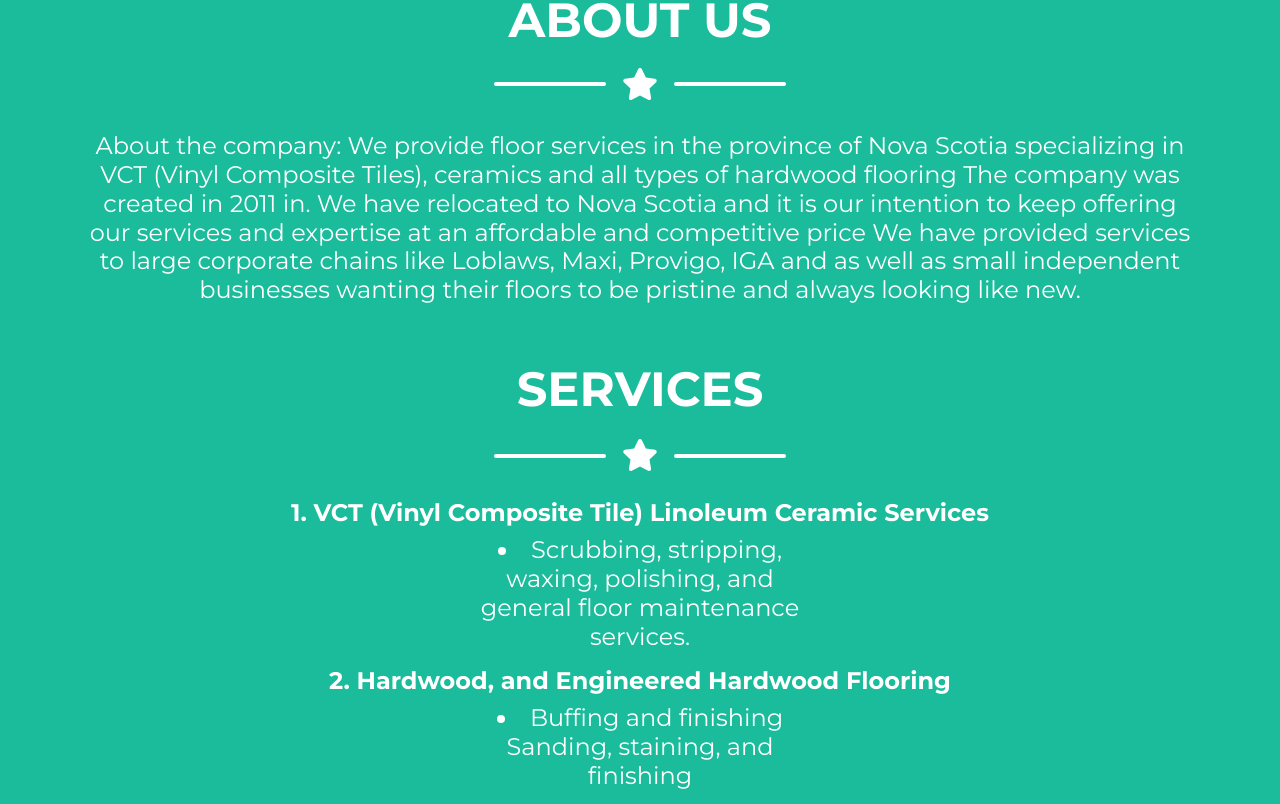
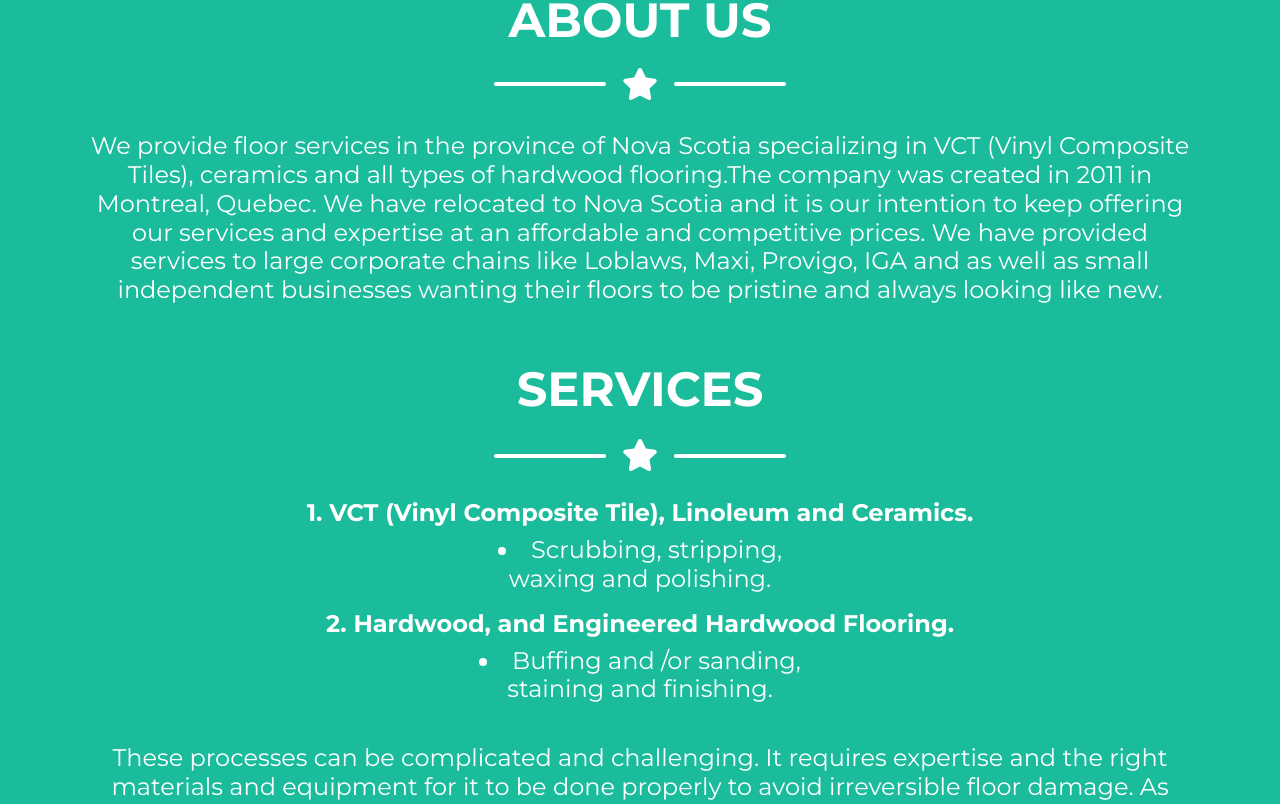
Before and after one commit to Gurjinder31/flooring-website, a React (Create React App) app: page / in a window 1280 px wide. Shown: the part 1588-2392 px from the top of the page. Built offline with nearby package versions, Linux system fonts and the light colour scheme.

Commit message:
updationns

```diff
--- a/src/components/About.js
+++ b/src/components/About.js
@@ -13,14 +13,11 @@ const About = () => {
                     </div>
                     <div class="row h4 font-weight-normal ">
 
-                        <p>About the company: We provide floor services in the province of Nova Scotia
+                        <p>We provide floor services in the province of Nova Scotia
                             specializing in VCT (Vinyl Composite Tiles), ceramics and all types
-                            of hardwood flooring
-
-                            The company was created in 2011 in. We have relocated to Nova
+                            of hardwood flooring.The company was created in 2011 in Montreal, Quebec. We have relocated to Nova
                             Scotia and it is our intention to keep offering our services and
-                            expertise at an affordable and competitive price
-
+                            expertise at an affordable and competitive prices.
                             We have provided services to large corporate chains like Loblaws,
                             Maxi, Provigo, IGA and as well as small independent businesses
                             wanting their floors to be pristine and always looking like new.
@@ -55,21 +52,19 @@ const About = () => {
 
 
 
-                        <p className="h4 font-weight-bold">1. VCT (Vinyl Composite Tile) Linoleum Ceramic Services
+                        <p className="h4 font-weight-bold">1. VCT (Vinyl Composite Tile), Linoleum and Ceramics.
                         </p>
                         <div class="col-lg-4 mx-auto "><p class="lead">
                             <li className="h4 font-weight-normal">
-                                Scrubbing, stripping, waxing, polishing, and general floor
-                                maintenance services.
+                                Scrubbing, stripping, waxing and polishing.
                             </li>
 
                         </p></div>
-                        <p className="h4 font-weight-bold">2. Hardwood, and Engineered Hardwood Flooring
+                        <p className="h4 font-weight-bold">2. Hardwood, and Engineered Hardwood Flooring.
                         </p>
                         <div class="col-lg-4 mx-auto"><p class=" lead">
                             <li className="h4 font-weight-normal">
-                                Buffing and finishing
-                                Sanding, staining, and finishing
+                                Buffing and /or sanding, staining and finishing.
                             </li>
 
                         </p></div>
--- a/src/components/Contact.js
+++ b/src/components/Contact.js
@@ -5,7 +5,7 @@ const Contact = () => {
         <div>
             <section class="page-section" id="contact">
                 <div class="container">
-                    <h2 class="page-section-heading text-center text-uppercase text-secondary mb-0">Contact Me</h2>
+                    <h2 class="page-section-heading text-center text-uppercase text-secondary mb-0">Contact Us</h2>
                     <div class="divider-custom">
                         <div class="divider-custom-line"></div>
                         <div class="divider-custom-icon"><i class="fas fa-star"></i></div>
--- a/src/components/Footer.js
+++ b/src/components/Footer.js
@@ -12,11 +12,12 @@ const Footer = () => {
 
                                 Fall River, NS B2T 1E6
                             </p>
+
                         </div>
-                        <div class="col-lg-6 mb-5 mb-lg-0">
-                            <h4 class="text-uppercase mb-4">Around the Web</h4>
-                            <a class="btn btn-outline-light btn-social mx-1" href="#!"><i class="fab fa-fw fa-facebook-f"></i></a>
-                            <a class="btn btn-outline-light btn-social mx-1" href="#!"><i class="fab fa-fw fa-twitter"></i></a>
+
+                        <div className="col-lg-6 mb-5 mb-lg-0">
+                            <h4 className="text-uppercase mb-4">Around the Web</h4>
+                            <a className="btn btn-outline-light btn-social mx-1" href="https://www.facebook.com/MOG-Floor-Maintenance-107212788268901/" target="_blank"><i class="fab fa-fw fa-facebook-f"></i></a>
                         </div>
 
                     </div>
--- a/src/components/Homebar.js
+++ b/src/components/Homebar.js
@@ -6,7 +6,7 @@ const Homebar = () => {
         <div className='Homebar--container' >
             <header className="masthead bg-primary text-blue text-center">
                 <div className=" container d-flex align-items-center flex-column" >
-                    <h1 class="masthead-heading text-uppercase mb-0">MOG FLOOR MAINITENANCE</h1>
+                    <h1 class="masthead-heading text-uppercase mb-0">MOG FLOOR Maintenance</h1>
                     <div class="divider-custom divider-blue">
                         <div class="divider-custom-line my--line"></div>
                         <div class="divider-custom-icon my--line"><i class="fas fa-star"></i></div>
```
